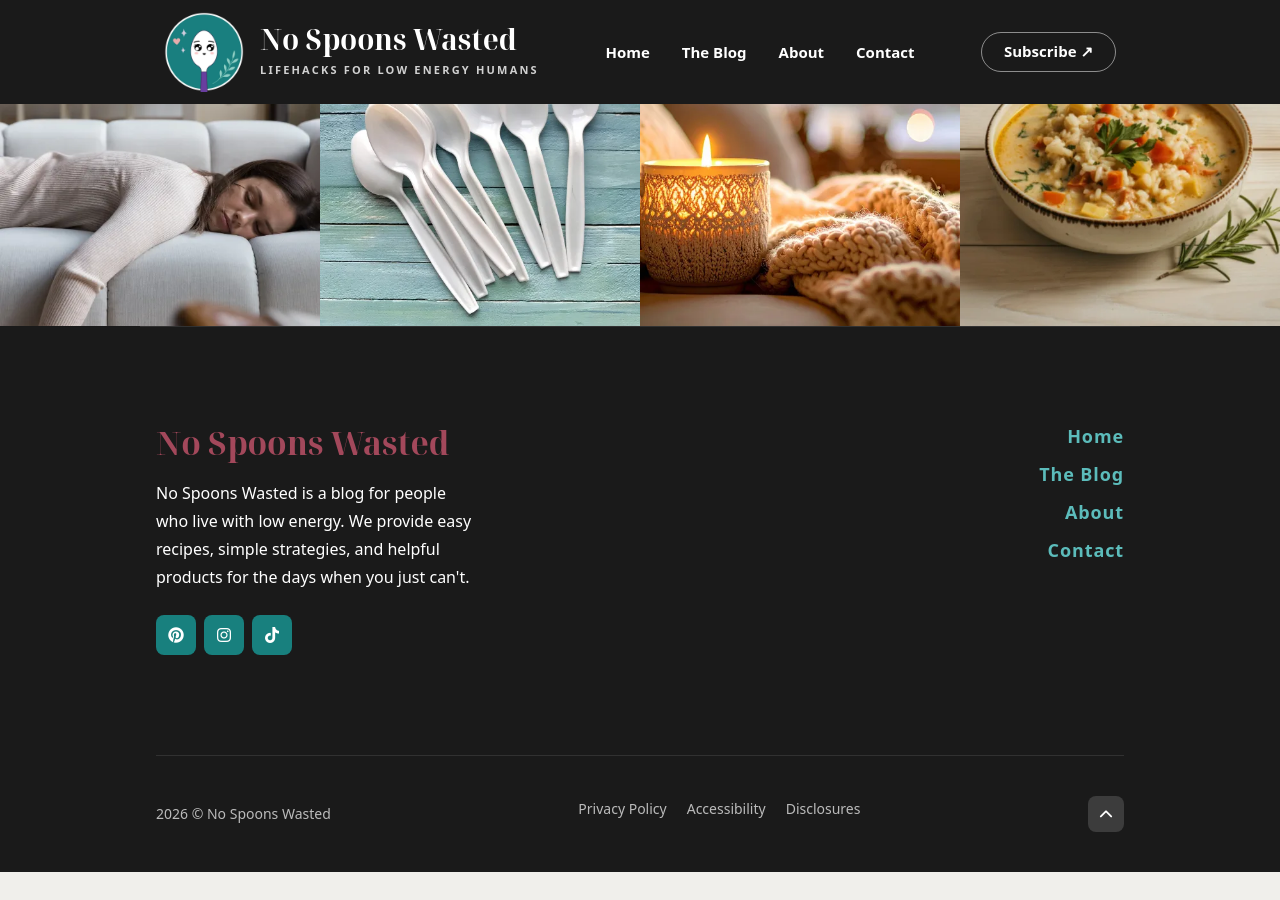
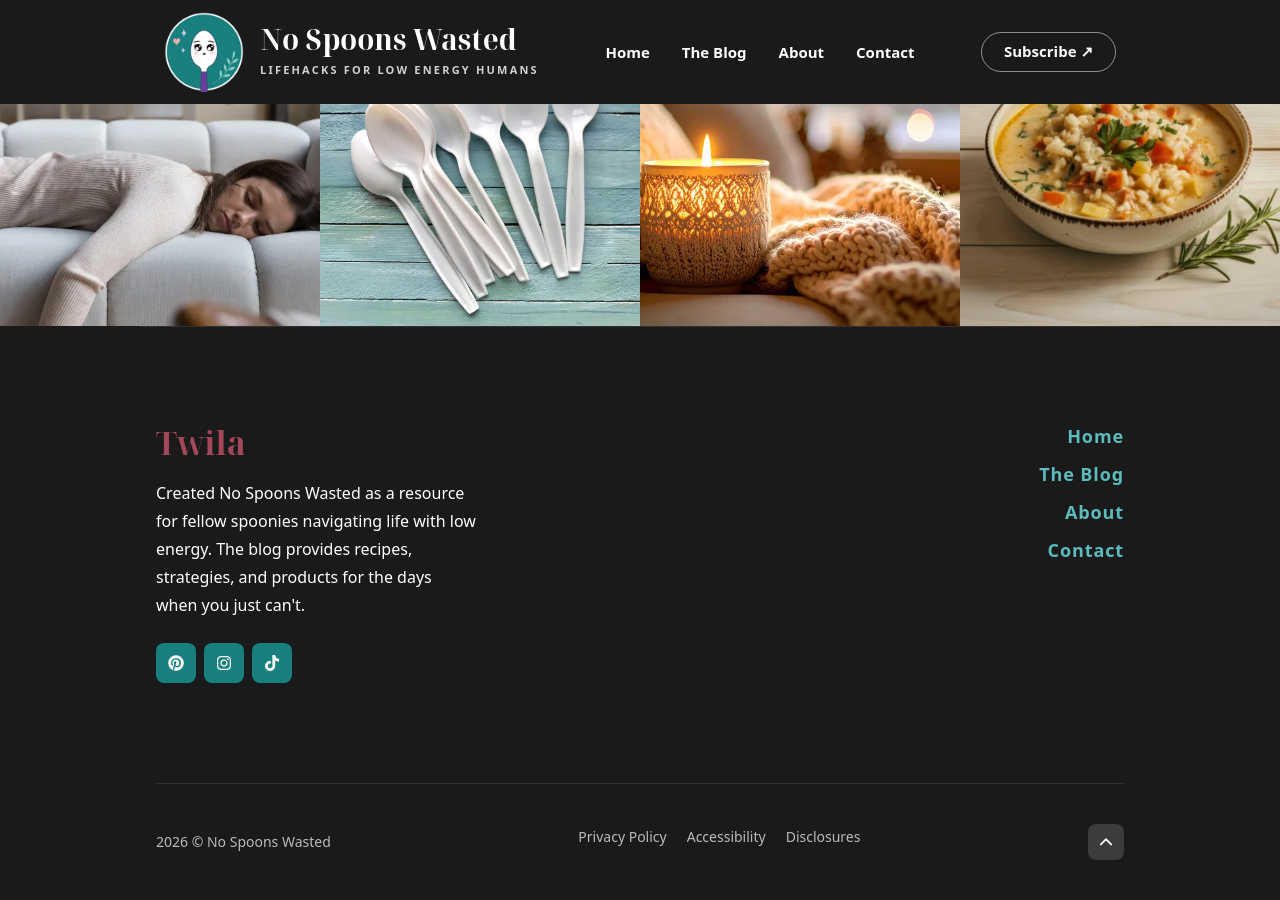
Before and after one commit to camp5456/nospoonswasted, a Jekyll site: the page built from index.html, in a window 1280 px wide and 900 px high, scrolled down 2021 px. Built offline with Jekyll 4.4.1, drawn with Linux system fonts in a browser that asks for light colours; comment, search, counter and statistics services are not loaded; before the commit the page ends 2893 px from its top, so only the background shows below that.

Commit message:
updating author info

```diff
--- a/_data/settings.yml
+++ b/_data/settings.yml
@@ -22,9 +22,9 @@ menu__settings:
 #-------------------------------
 # Author Settings
 author:
-  author__name: No Spoons Wasted
-  author__bio: No Spoons Wasted is a blog for people who live with low energy. We provide easy recipes, simple strategies, and helpful products for the days when you just can't.
-  author__avatar: '/images/01-1.jpg'
+  author__name: Twila
+  author__bio: Created No Spoons Wasted as a resource for fellow spoonies navigating life with low energy. The blog provides recipes, strategies, and products for the days when you just can't.
+  author__avatar: '/images/bio.png'
 
 social:
 - {icon: "fa-brands fa-pinterest", link: "https://www.pinterest.com/nospoonswasted/", name: "Pinterest"}
```
Also changed, not shown: images/bio.webp (added), images/logo.png (deleted), 1 other file.
